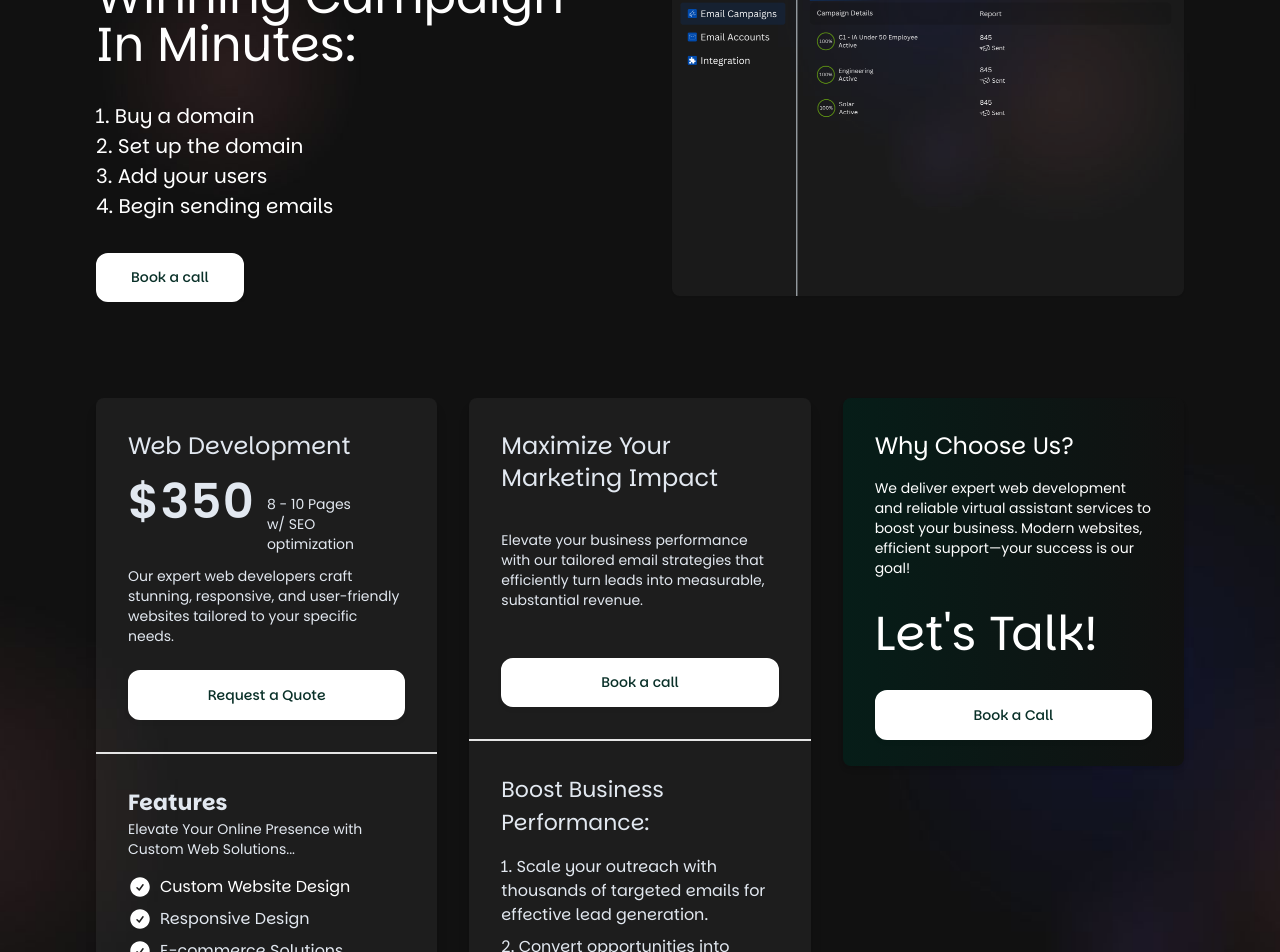
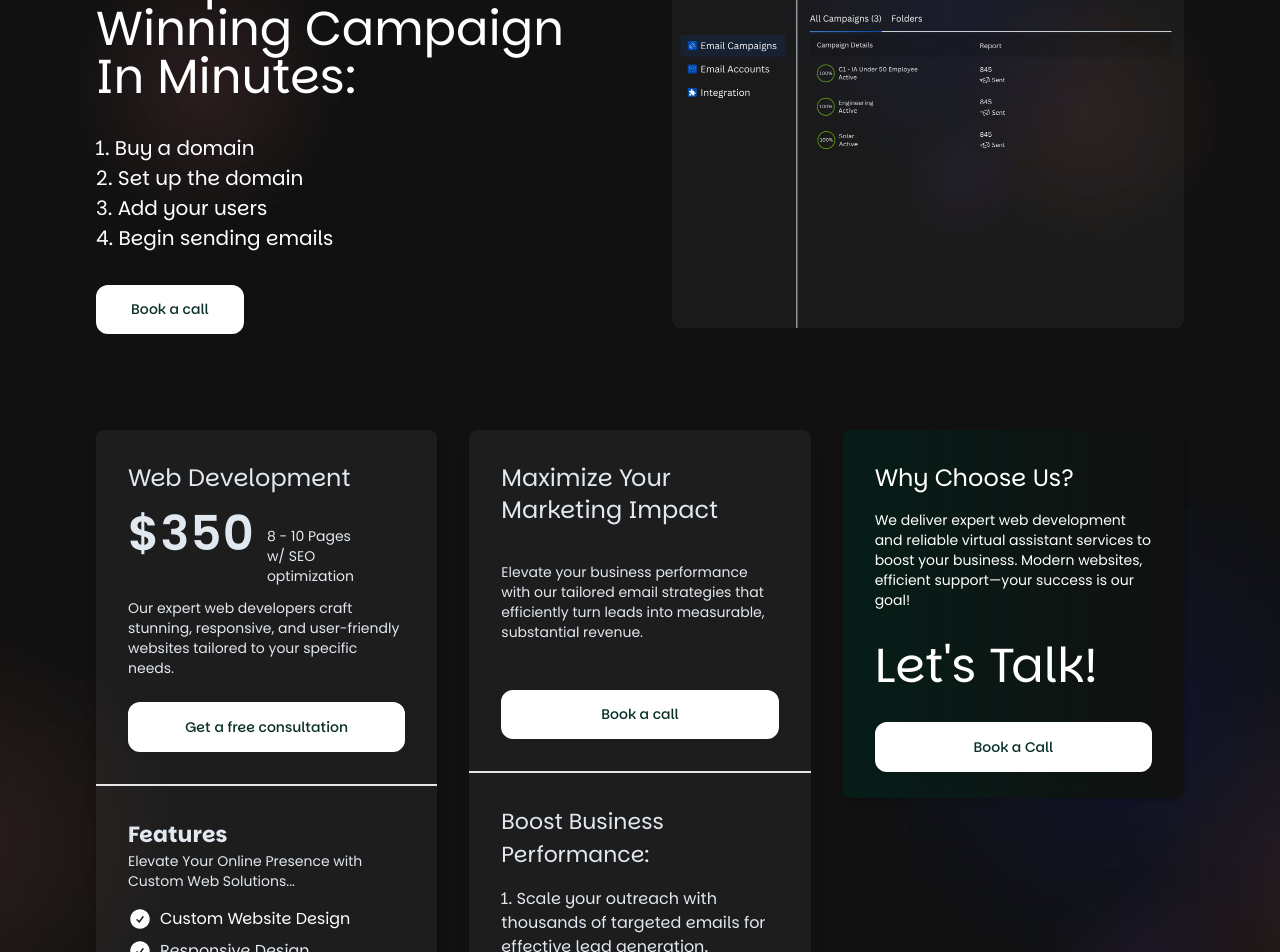
Before and after one commit to artalfred/VirtuDigiTech, a Next.js app: page / in a window 1280 px wide. Shown: the part 1035-1987 px from the top of the page. Built offline with nearby package versions, Linux system fonts and the light colour scheme; a web font is replaced by a local one.

Commit message:
New Update Website

```diff
--- a/app/nav.tsx
+++ b/app/nav.tsx
@@ -89,7 +89,10 @@ export default function Nav() {
                   About Us
                 </Link>
 
-                <Link href="/contact">
+                <Link
+                  href="https://calendly.com/admin-virtudigitech/30min"
+                  target="_blank"
+                >
                   <Button background="light" width="">
                     Book a call
                   </Button>
--- a/app/page.tsx
+++ b/app/page.tsx
@@ -31,7 +31,10 @@ export default function Home() {
               transform opportunities into measurable success for your business.
             </p>
             <div className="mt-3 flex gap-[2rem]">
-              <Link href="/contact">
+              <Link
+                href="https://calendly.com/admin-virtudigitech/30min"
+                target="_blank"
+              >
                 <Button width="" background="light">
                   Book a call
                 </Button>
@@ -53,7 +56,7 @@ export default function Home() {
       {/* SECTION 2 */}
       <section className="tools lg:pb-[0rem] pb-[2rem]">
         <Container>
-          <div className="grid gap-[1rem] mt-[6rem]">
+          <div className="grid gap-[1rem] mt-[8rem]">
             <div className="grid items-center lg:gap-[4rem] md:gap-[3rem] sm:gap-[2rem] gap-[2rem] grid-cols-1 lg:grid-cols-2 md:grid-cols-2 sm:grid-cols-1 lg:mt-[4rem] md:mt-[3rem] sm:mt-[2rem] mt-[2rem]">
               <div className="rounded-lg overflow-hidden">
                 <TitleCenter>
@@ -75,7 +78,10 @@ export default function Home() {
                 </div>
 
                 <div className="mt-[2rem]">
-                  <Link href="/contact">
+                  <Link
+                    href="https://calendly.com/admin-virtudigitech/30min"
+                    target="_blank"
+                  >
                     <Button width="" background="light">
                       Book a call
                     </Button>
@@ -118,9 +124,12 @@ export default function Home() {
                 </p>
 
                 <div className="mt-6">
-                  <Link href="/contact">
+                  <Link
+                    href="https://calendly.com/admin-virtudigitech/30min"
+                    target="_blank"
+                  >
                     <Button width="w-full" background="light">
-                      Request a Quote
+                      Get a free consultation
                     </Button>
                   </Link>
                 </div>
@@ -226,7 +235,10 @@ export default function Home() {
                   substantial revenue.
                 </p>
                 <div className="mt-[3rem]">
-                  <Link href="/contact">
+                  <Link
+                    href="https://calendly.com/admin-virtudigitech/30min"
+                    target="_blank"
+                  >
                     <Button width="w-full" background="light">
                       Book a call
                     </Button>
@@ -276,7 +288,10 @@ export default function Home() {
                 <h3 className="text-5xl mt-[2rem] text-white">Let's Talk!</h3>
 
                 <div className="mt-[2rem]">
-                  <Link href="/contact">
+                  <Link
+                    href="https://calendly.com/admin-virtudigitech/30min"
+                    target="_blank"
+                  >
                     <Button width="w-full" background="light">
                       Book a Call
                     </Button>
```
